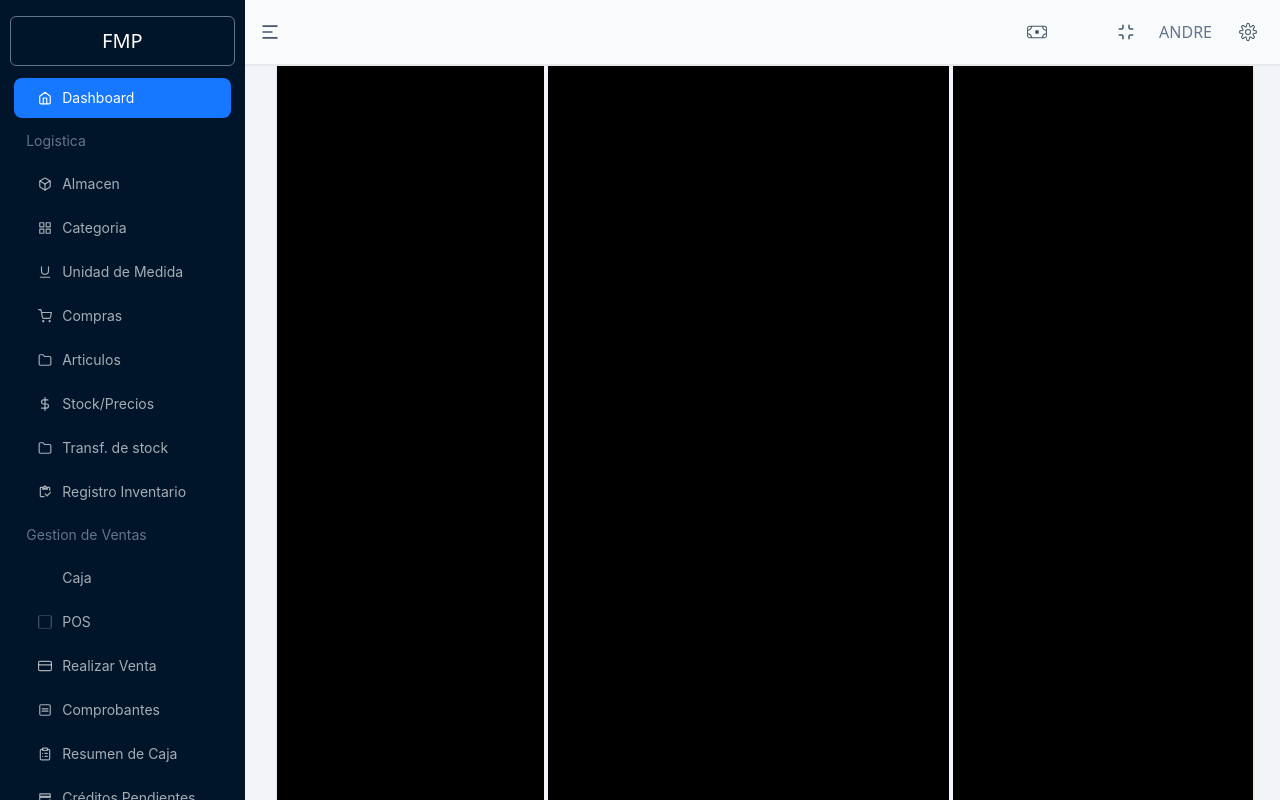
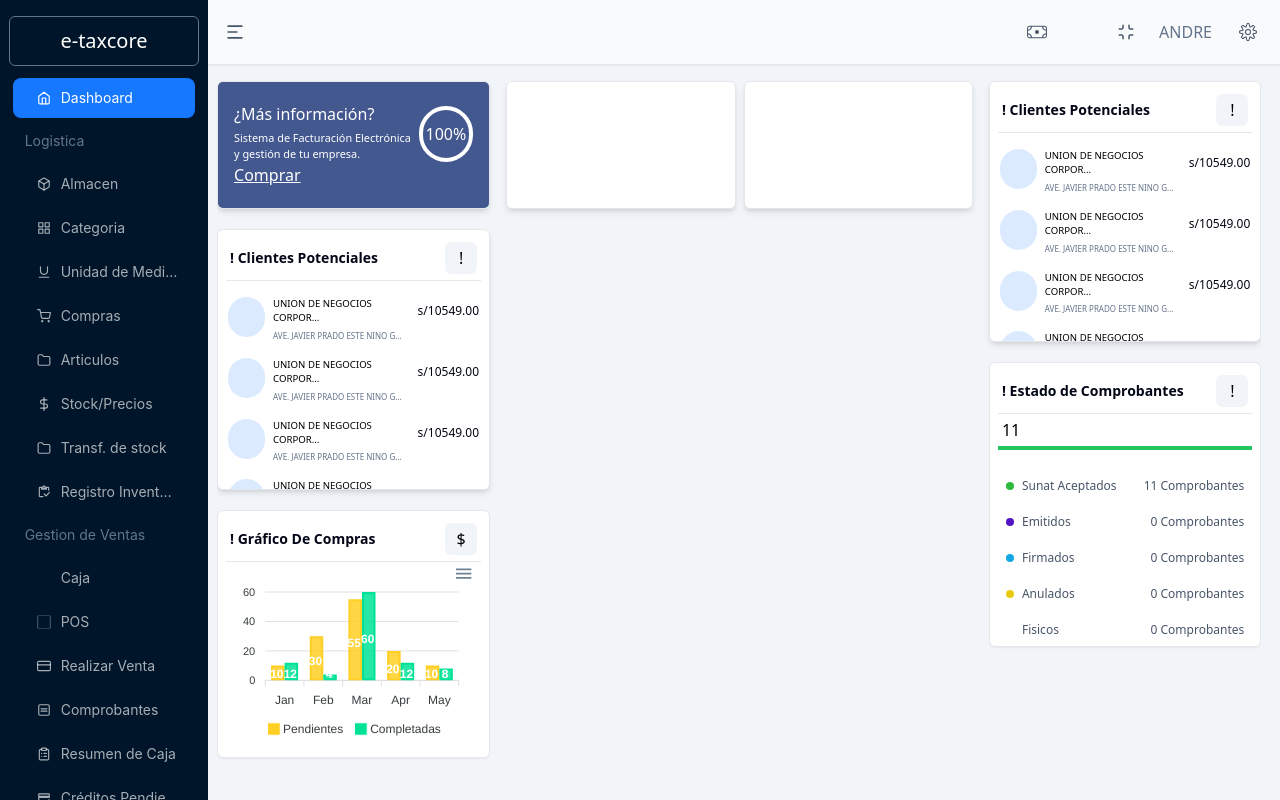
Before and after one commit to jhael07fmp/template-01, a React (Vite) app: page / in a window 1280 px wide. Built offline with nearby package versions, Linux system fonts and the light colour scheme; grey boxes are pictures that could not be loaded; some icons are missing.

Commit message:
almost finish

```diff
--- a/package.json
+++ b/package.json
@@ -11,8 +11,10 @@
   },
   "dependencies": {
     "antd": "^5.12.2",
+    "apexcharts": "^3.45.2",
     "dayjs": "^1.11.10",
     "react": "^18.2.0",
+    "react-apexcharts": "^1.4.1",
     "react-dom": "^18.2.0",
     "react-hook-form": "^7.49.2",
     "react-icons": "^4.12.0"
--- a/src/App.tsx
+++ b/src/App.tsx
@@ -1,16 +1,10 @@
-import LayoutComponent from "./components/layout/LayoutComponent";
 import ContextProvider from "./context/ContextProvider";
+import Home from "./pages/Home";
 
 const App = () => {
   return (
     <ContextProvider>
-      <LayoutComponent>
-        <div className="flex gap-x-1 w-full h-screen">
-          <div className="w-8/12  bg-black">klk</div>
-          <div className="w-full  bg-black">klk</div>
-          <div className="w-9/12 bg-black">klk</div>
-        </div>
-      </LayoutComponent>
+      <Home />
     </ContextProvider>
   );
 };
--- /dev/null
+++ b/src/components/charts/Bar.tsx
@@ -0,0 +1,56 @@
+import { ApexOptions } from "apexcharts";
+import ReactApexChart from "react-apexcharts";
+
+export function BarChart() {
+  const chartOptions: ApexOptions = {
+    chart: {
+      animations: {
+        enabled: true,
+        easing: "easeinout",
+        speed: 800,
+        animateGradually: {
+          enabled: true,
+          delay: 150,
+        },
+        dynamicAnimation: {
+          enabled: true,
+          speed: 350,
+        },
+      },
+      toolbar: { show: true },
+    },
+    stroke: { curve: "smooth", show: true, width: 2 },
+
+    series: [
+      {
+        name: "Pendientes",
+        color: "#ffcf24",
+        data: [10, 30, 55, 20, 10],
+      },
+
+      {
+        name: "Completadas",
+        data: [12, 4, 60, 12, 8],
+      },
+    ],
+    dataLabels: {
+      distributed: true,
+    },
+    xaxis: {
+      type: "category",
+      categories: ["Jan", "Feb", "Mar", "Apr", "May"],
+    },
+  };
+
+  return (
+    <div>
+      <ReactApexChart
+        options={chartOptions}
+        series={chartOptions.series}
+        type="bar"
+        height={180}
+        width={"100%"}
+      />
+    </div>
+  );
+}
--- a/src/components/layout/LayoutComponent.tsx
+++ b/src/components/layout/LayoutComponent.tsx
@@ -25,13 +25,13 @@ import { ReactNode } from "react";
 
 const LayoutComponent = ({ children }: { children: ReactNode }) => {
   return (
-    <div className="min-h-screen bg-slate-100 fixed w-full">
+    <div className="h-screen bg-slate-100 fixed w-full">
       <Sidebar items={menuItems as ItemType<MenuItemType>[]} />
       <div className="w-full h-screen">
         <Navbar />
-        <div className="w-full ml-[14.5rem]  ">
-          <div className="flex  justify-center  w-10/12 4xl:mx-auto">
-            <div className="flex mx-auto border max-w-7xl  w-11/12 4xl:w-full">
+        <div className="w-full ml-[10.6rem]">
+          <div className="flex  justify-center w-[89%] 4xl:mx-auto">
+            <div className="flex mx-auto max-w-7xl  w-11/12 4xl:w-full overflow-y-scroll max-h-[90vh] ">
               {children}
             </div>
           </div>
--- a/src/components/layout/Navbar.tsx
+++ b/src/components/layout/Navbar.tsx
@@ -6,7 +6,7 @@ import { RiMenu2Line } from "react-icons/ri";
 
 const Navbar = () => {
   return (
-    <div className="ml-[15rem] bg-slate-50 p-5 border-b shadow-sm flex justify-between items-center text-slate-600">
+    <div className="ml-[12.8rem] bg-slate-50 p-5 border-b shadow-sm flex justify-between items-center text-slate-600">
       <RiMenu2Line className="text-xl" />
       <div className="flex items-center gap-x-6 w-fit ">
         <CiMoneyBill className="text-2xl " />
--- a/src/components/layout/Sidebar.tsx
+++ b/src/components/layout/Sidebar.tsx
@@ -4,11 +4,10 @@ import { ItemType, MenuItemType } from "antd/es/menu/hooks/useItems";
 
 const Sidebar = ({ items }: { items?: ItemType<MenuItemType>[] }) => {
   return (
-    <div className="w-[15.3rem] bg-dark-800  overflow-y-scroll fixed h-screen ">
+    <div className="w-[13rem] bg-dark-800  overflow-y-scroll fixed h-screen ">
       <div className="w-11/12 rounded-md border px-4 py-2.5 mx-auto mt-4 mb-2 flex justify-center border-slate-500">
-        <h1 className="text-xl text-white font-medium">FMP</h1>
+        <h1 className="text-xl text-white font-medium">e-taxcore</h1>
       </div>
-
       <div className="w-11/12 mx-auto flex">
         <Menu
           theme="dark"
--- a/src/index.css
+++ b/src/index.css
@@ -12,7 +12,7 @@
 }
 
 ::-webkit-scrollbar {
-  @apply w-1.5 h-1.5 bg-[#00000041];
+  @apply w-1.5 h-1.5;
 }
 
 ::-webkit-scrollbar-thumb {
--- /dev/null
+++ b/src/pages/Home.tsx
@@ -0,0 +1,131 @@
+import { ReactNode } from "react";
+import { BarChart } from "../components/charts/Bar";
+import LayoutComponent from "../components/layout/LayoutComponent";
+
+const Home = () => {
+  return (
+    <LayoutComponent>
+      <div className="flex gap-x-4 w-full h-full">
+        <div className="w-7/12  py-4 flex flex-col gap-y-5 h-[87vh] ">
+          <div className=" min-h-[8rem]">
+            <AdsCard />
+          </div>
+          <CustomerCard />
+          <PurchasingCard />
+        </div>
+        <div className="w-full  py-4 ">
+          <div className="flex w-full gap-x-2">
+            <div className="min-h-[8rem] bg-white rounded-md border shadow-md w-full"></div>
+            <div className="min-h-[8rem] bg-white rounded-md border shadow-md w-full"></div>
+          </div>
+        </div>
+        <div className="w-7/12 py-4 flex flex-col gap-y-5 h-[87vh]">
+          <CustomerCard />
+          <ComprobantesStatus />
+        </div>
+      </div>
+    </LayoutComponent>
+  );
+};
+
+export default Home;
+
+const CardHeader = ({ title, icon }: { title: string; icon: ReactNode }) => (
+  <div className="flex justify-between items-center p-1 pb-1.5 border-b">
+    <h2 className="font-semibold text-sm text-slate-950">{title} </h2>
+    <div className="h-8 w-8 flex justify-center items-center font-medium rounded-md bg-slate-100  ">
+      {icon}
+    </div>
+  </div>
+);
+
+const CustomerCard = () => (
+  <div className="w-full border rounded-md shadow-md p-2 pb-0 bg-white">
+    <CardHeader title="! Clientes Potenciales" icon={"!"} />
+    <div className="h-52 flex flex-col overflow-hidden">
+      <CustomerInfo />
+      <CustomerInfo />
+      <CustomerInfo />
+      <CustomerInfo />
+    </div>
+  </div>
+);
+const PurchasingCard = () => (
+  <div className="w-full border  rounded-md shadow-sm p-2 pb-0 bg-white">
+    <CardHeader title="! Gráfico De Compras" icon={"$"} />
+    <div className=" flex flex-col gap-y-1 overflow-hidden">
+      <BarChart />
+    </div>
+  </div>
+);
+
+const ComprobantesStatus = () => {
+  return (
+    <div className="w-full border  rounded-md shadow-sm p-2 pb-0 bg-white">
+      <CardHeader title="! Estado de Comprobantes" icon={"!"} />
+      <div className=" flex flex-col gap-y-1 overflow-hidden">
+        <div className="   border-b-4 mb-4 border-green-500 p-1">
+          <h1 className="font-medium">11</h1>
+        </div>
+        <ComprobantesItems amount={11} name="Sunat Aceptados" color="#2eb93e" />
+        <ComprobantesItems amount={0} name="Emitidos" color="#5113c4" />
+        <ComprobantesItems amount={0} name="Firmados" color="#13a7e7" />
+        <ComprobantesItems amount={0} name="Anulados" color="#e7cb13" />
+        <ComprobantesItems amount={0} name="Fisicos" color="" />
+      </div>
+    </div>
+  );
+};
+
+const ComprobantesItems = ({
+  name,
+  amount,
+  color,
+}: {
+  name: string;
+  amount: number;
+  color: string;
+}) => (
+  <div className="flex justify-between p-2">
+    <div className="flex gap-x-2 text-xs font-medium text-slate-600 items-center">
+      <div className=" rounded-full h-2 w-2" style={{ backgroundColor: color }}></div> {name}
+    </div>
+    <p className="text-xs font-medium text-slate-600">{amount} Comprobantes</p>
+  </div>
+);
+
+const CustomerInfo = () => (
+  <div className="flex justify-between px-0.5 items-center gap-x-2">
+    <div className="flex gap-x-2 mt-4 ">
+      <div className="rounded-full w-10 h-10 bg-blue-100"></div>
+      <div className="flex flex-col gap-y-1 place-items-start  justify-start">
+        <h2 className="text-[0.6rem] font-medium">UNION DE NEGOCIOS CORPOR...</h2>
+        <h2 className="text-[.5rem] text-slate-500">AVE. JAVIER PRADO ESTE NINO G...</h2>
+      </div>
+    </div>
+
+    <h2 className="text-xs font-medium text-gray-950">s/10549.00</h2>
+  </div>
+);
+
+const AdsCard = () => (
+  <div className="w-full rounded-md border shadow-md h-full overflow-hidden relative ">
+    <div className="w-full h-full bg-blue-900 "></div>
+    <img
+      className="h-full w-full absolute z-10 top-0 opacity-30"
+      src="https://c4.wallpaperflare.com/wallpaper/547/574/576/firewatch-landscape-forest-minimalistic-wallpaper-thumb.jpg"
+    />
+    <div className="z-20 w-full flex justify-between absolute top-0 pt-4 px-2 ">
+      <div className="mt-1 ml-2 w-9/12 pr-1">
+        <h2 className="font-medium text-white">¿Más información?</h2>
+        <h3 className="text-[0.68rem] mt-1 text-white">
+          Sistema de Facturación Electrónica y gestión de tu empresa.
+        </h3>
+        <button className="mt-0 2xl:mt-2 text-white underline">Comprar</button>
+      </div>
+      <div className="w-14 h-14 mr-2 mt-2 rounded-full border-4 border-white z-20 flex justify-center items-center">
+        <p className="text-white">100%</p>
+      </div>
+    </div>
+  </div>
+);
```
Also changed, not shown: 1 other file (tests, documents, lock files or other folders).
